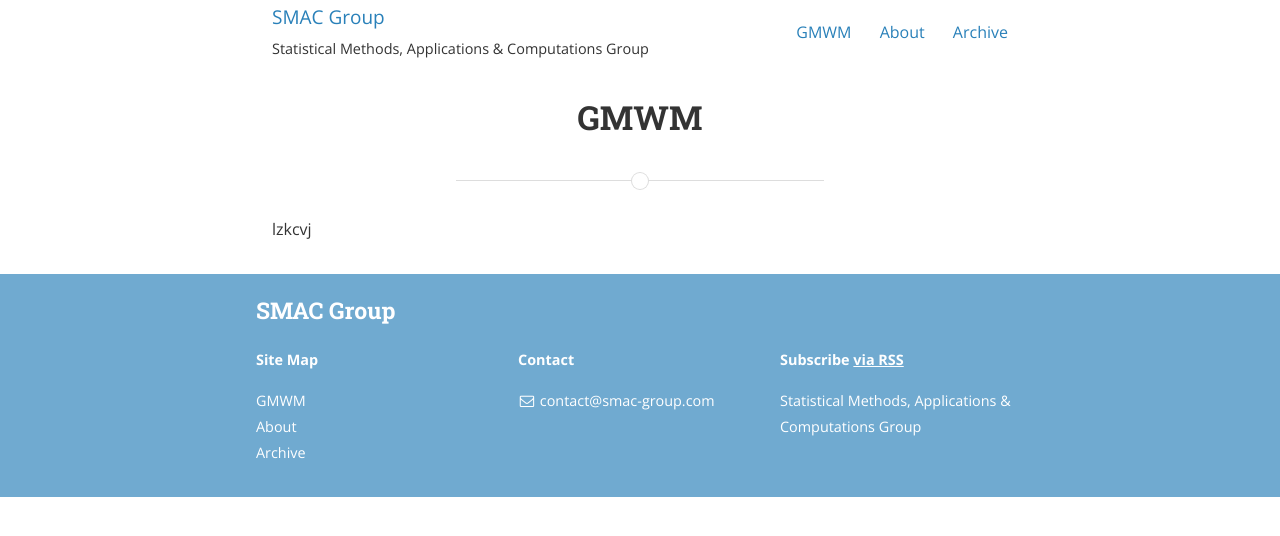
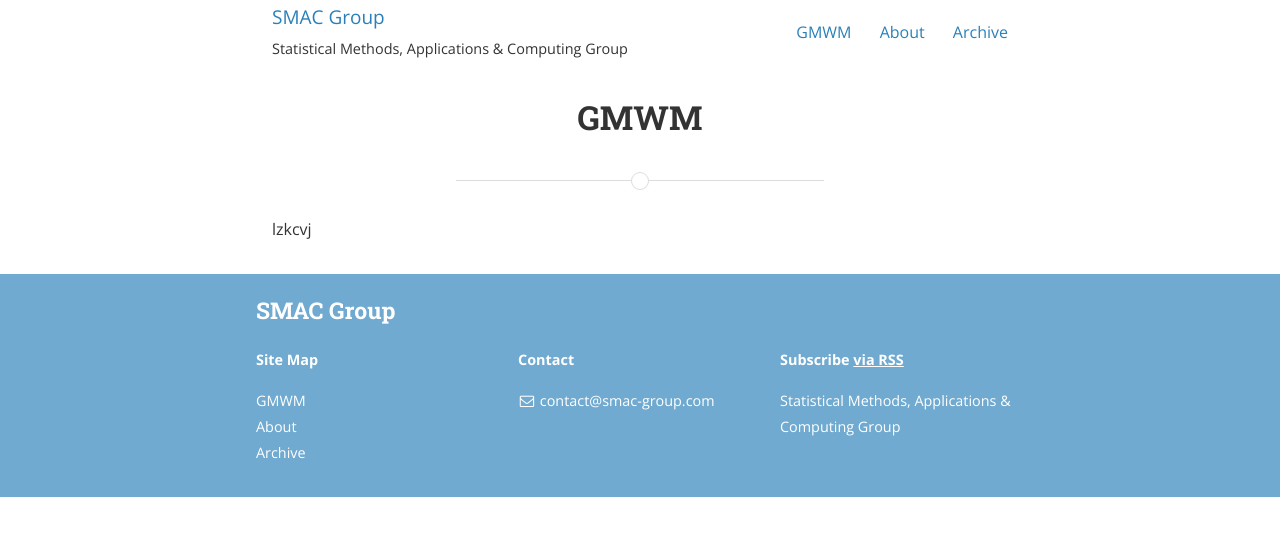
Before and after one commit to SMAC-Group/smac-group.github.io, a Jekyll site: the page built from GMWM.md, in a window 1280 px wide. Shown: the top 536 px of the page. Built offline with Jekyll 4.4.1, drawn with Linux system fonts in a browser that asks for light colours; nearby versions of some CDN libraries; a style sheet for code colours, icons or effects is not loaded.

Commit message:
A few more updates...

```diff
--- a/_config.yml
+++ b/_config.yml
@@ -1,10 +1,10 @@
 # Site settings
 title: SMAC Group
-subtitle: "Statistical Methods, Applications & Computations Group"
+subtitle: "Statistical Methods, Applications &amp; Computing Group"
 name: SMAC Group
 email: contact@smac-group.com
 description: > # this means to ignore newlines until "baseurl:"
-  Statistical Methods, Applications & Computations Group
+  Statistical Methods, Applications &amp; Computing Group
 baseurl: "/" # the subpath of your site, e.g. /blog/
 url: "http://smac-group.com" # the base hostname & protocol for your site
 twitter_username: smac-group
--- a/_sass/_layout.scss
+++ b/_sass/_layout.scss
@@ -89,10 +89,10 @@ pre code.hljs {
 		padding: 3em 1em;
 		&.has-cover {
 			background-color: rgba(0,0,0,0.2);
-			padding: 6em 1em !important;
+			/* padding: 6em 1em !important;
 			@include media($tablet) {
 				padding: 9em 1em !important;
-			}
+			}*/
 		}
 	}
 }
```
